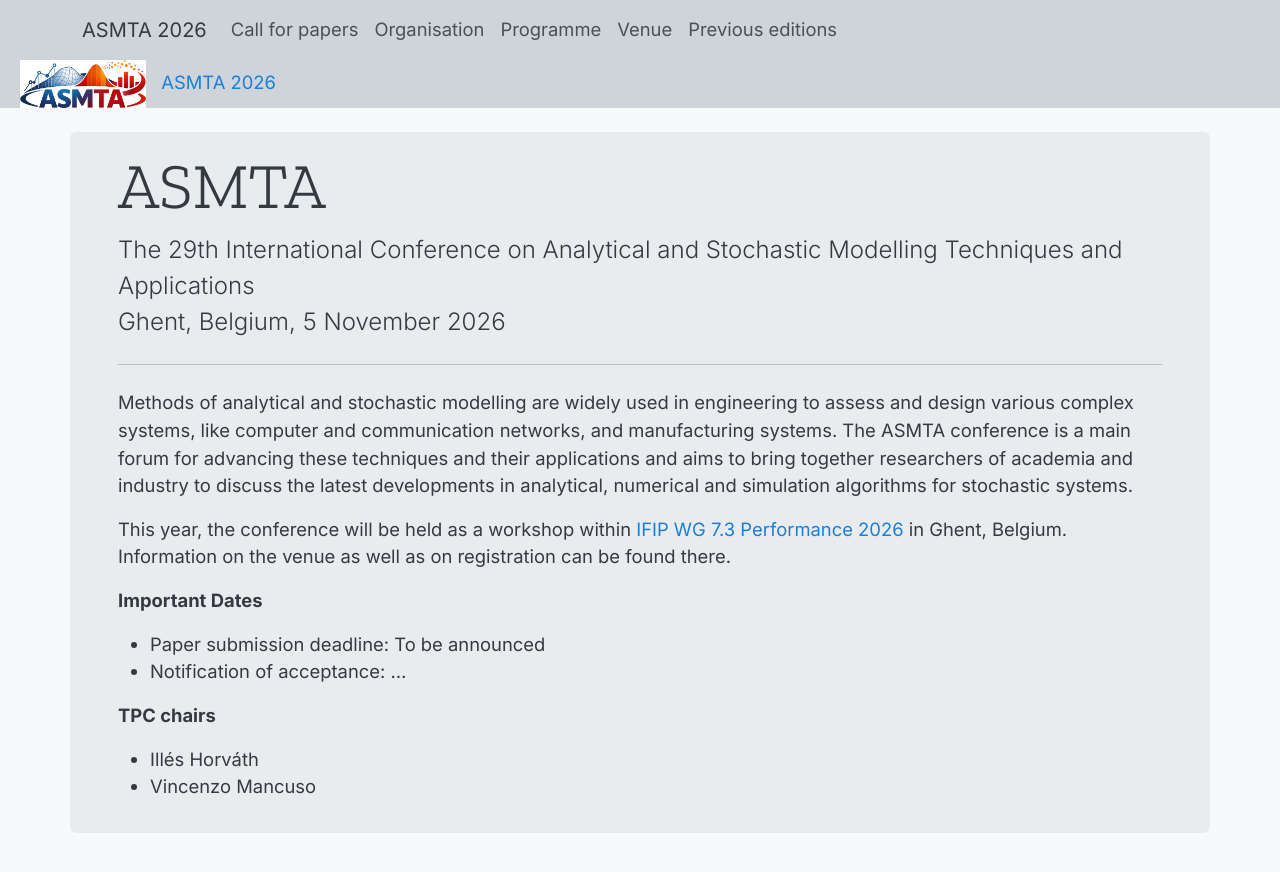
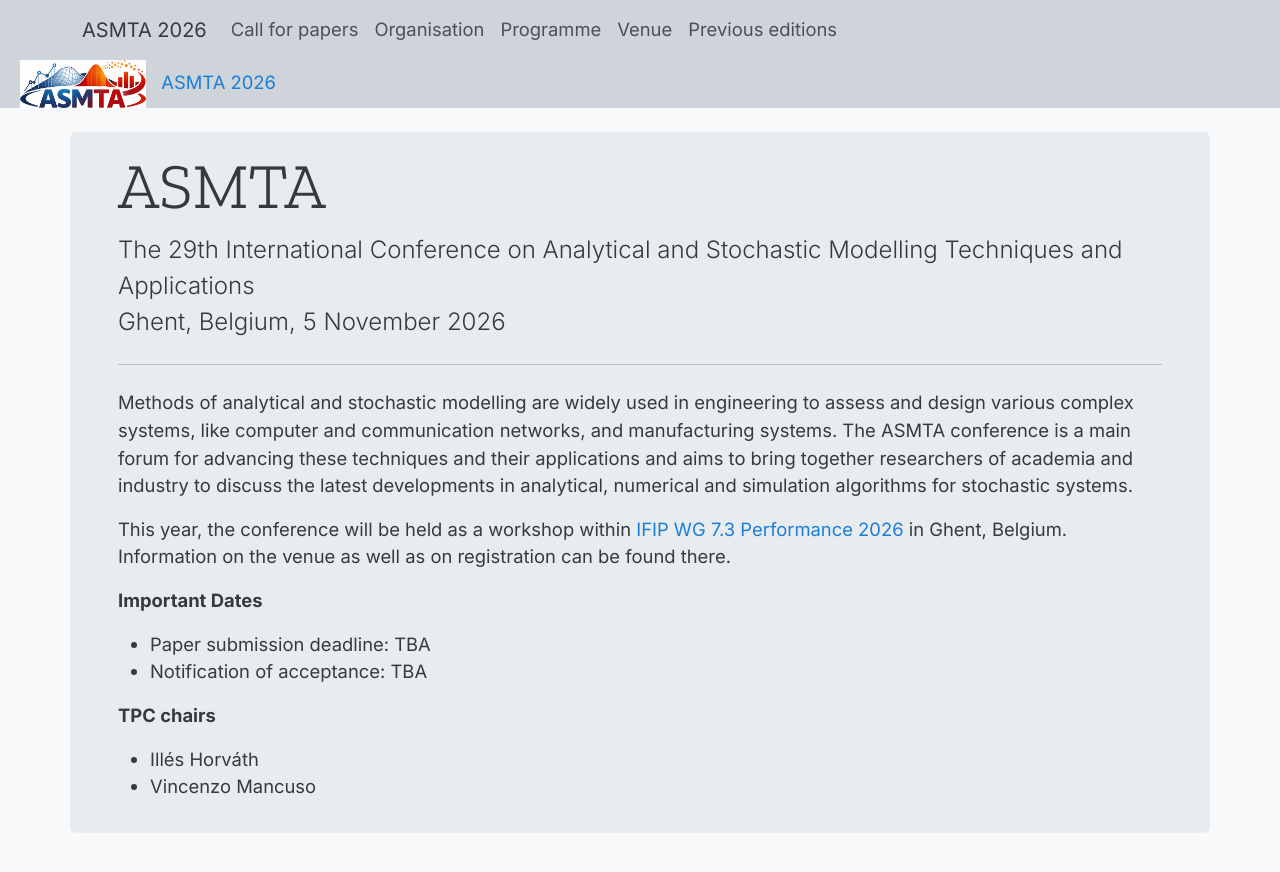
Before and after one commit to asmta/asmta.github.io, a Jekyll site: the page built from index.md, in a window 1280 px wide. Shown: the top 872 px of the page. Built offline with Jekyll 4.4.1, drawn with Linux system fonts in a browser that asks for light colours.

Commit message:
Update index.md

```diff
--- a/index.md
+++ b/index.md
@@ -17,8 +17,8 @@ Information on the venue as well as on registration can be found there.
 
 **Important Dates**
 
-- Paper submission deadline: To be announced
-- Notification of acceptance: ...
+- Paper submission deadline: TBA
+- Notification of acceptance: TBA
 
 **TPC chairs**
 
```
